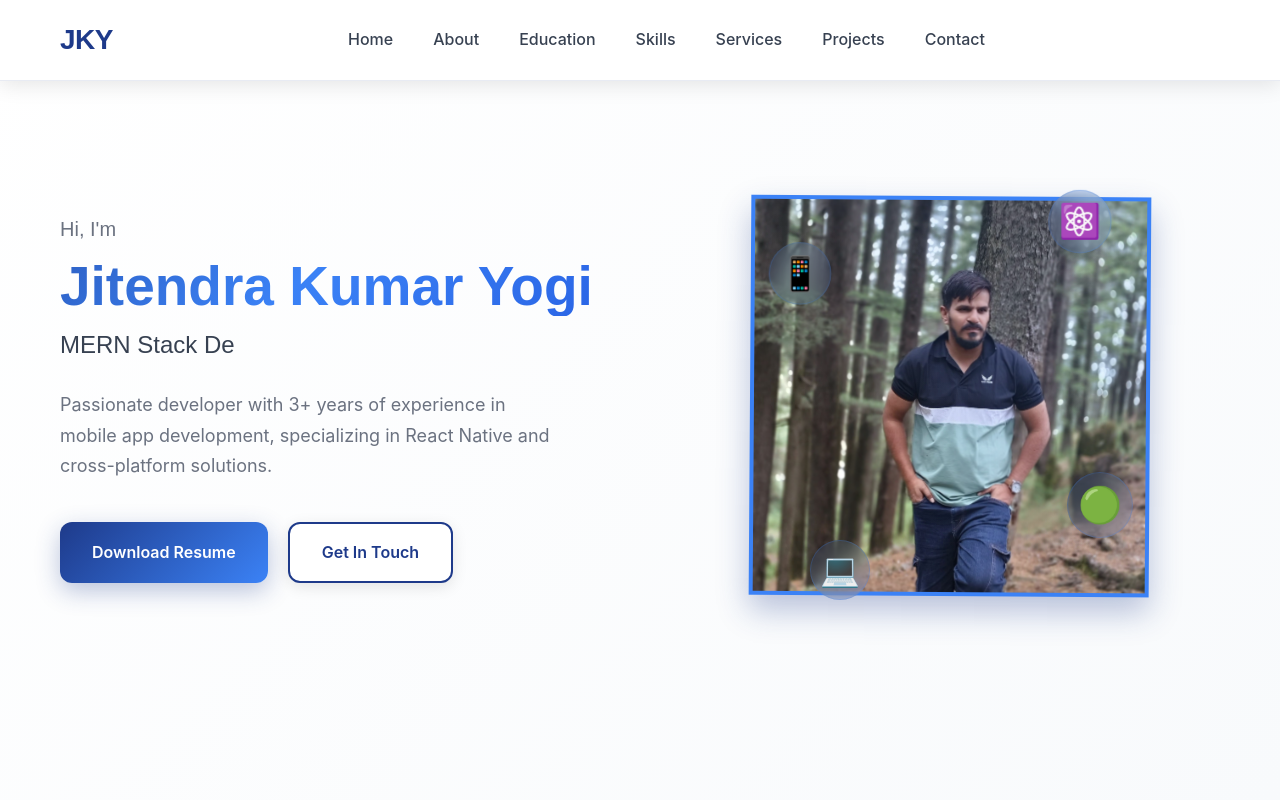
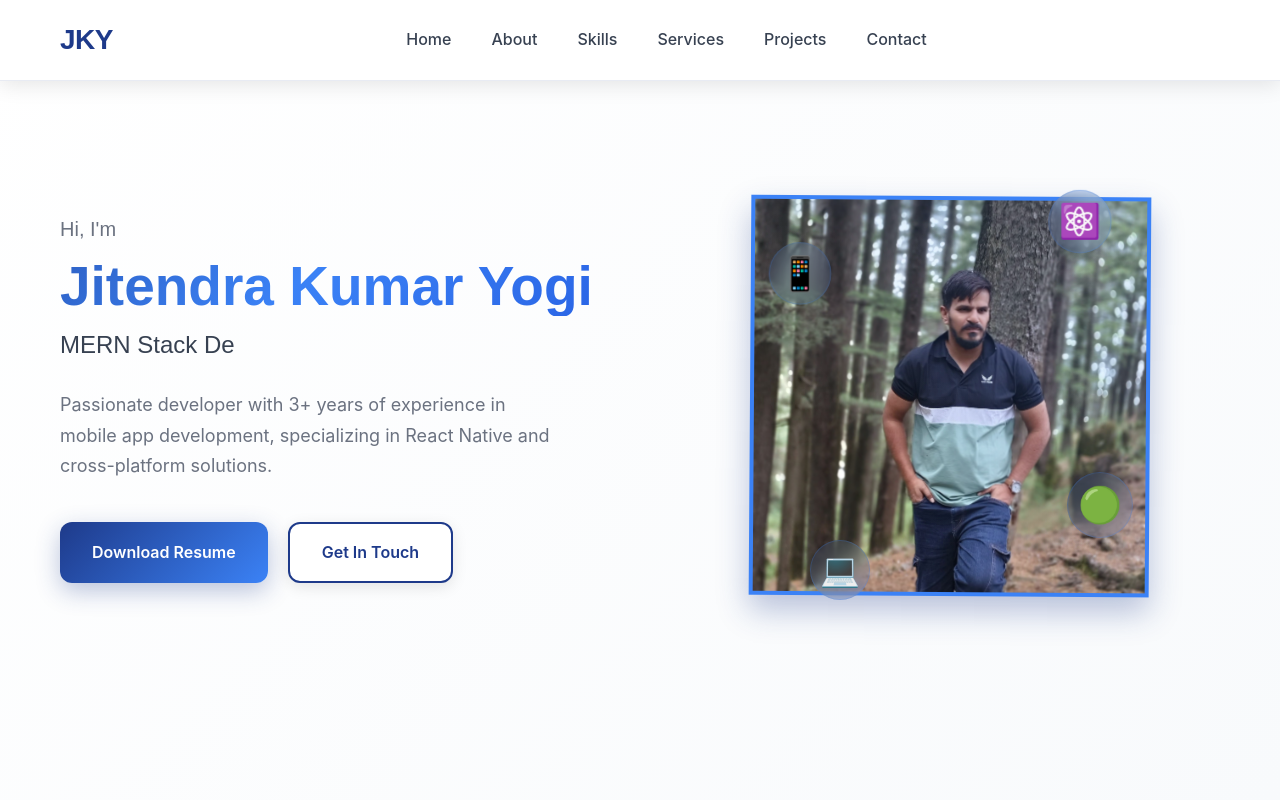
Before and after one commit to iamjituyogi/my-resume, a plain HTML site: page index.html in a window 1280 px wide. Shown: the top 800 px of the page. Drawn offline with Linux system fonts and the light colour scheme.

Commit message:
remove education link

```diff
--- a/index.html
+++ b/index.html
@@ -20,7 +20,6 @@
                     <a href="#home" class="nav-link">Home</a>
                 </li>
                 <li><a href="#about" class="nav-link">About</a></li>
-                <li><a href="#education" class="nav-link">Education</a></li>
                 <li><a href="#skills" class="nav-link">Skills</a></li>
                 <li><a href="#services" class="nav-link">Services</a></li>
                 <li><a href="#projects" class="nav-link">Projects</a></li>
```
